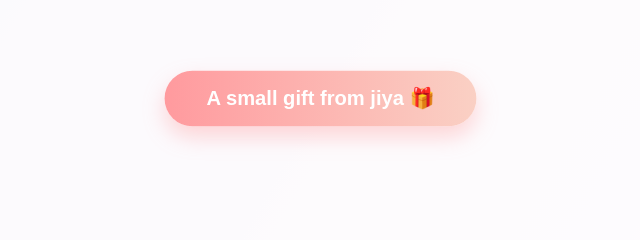
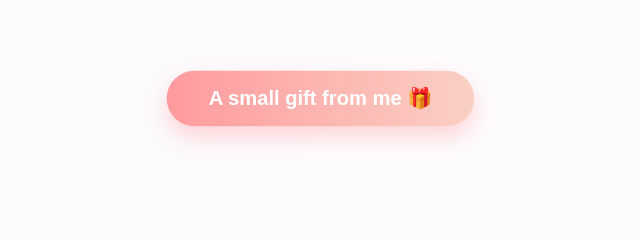
Before and after one commit to y8638055-stack/Free-follower, a plain HTML site: page index.html in a window 1280 px wide. Shown: the part 302-542 px from the top of the page, 319-959 px from the left. Drawn offline with Linux system fonts and the light colour scheme.

Commit message:
Update index.html

```diff
--- a/index.html
+++ b/index.html
@@ -143,7 +143,7 @@
 <body>
 
     <div id="intro">
-        <button class="intro-btn" onclick="startExperience()">A small gift from jiya  🎁</button>
+        <button class="intro-btn" onclick="startExperience()">A small gift from me  🎁</button>
     </div>
 
     <div class="hero" id="hero">
```
